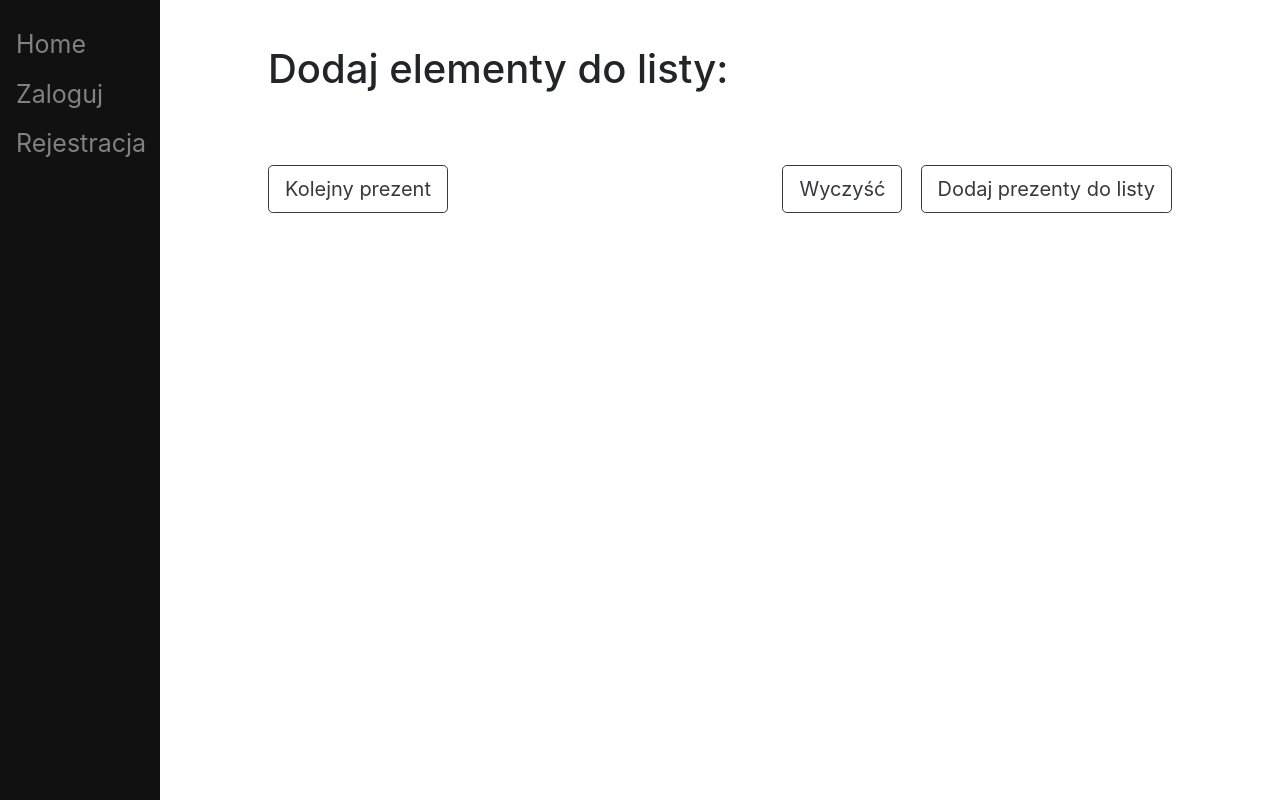
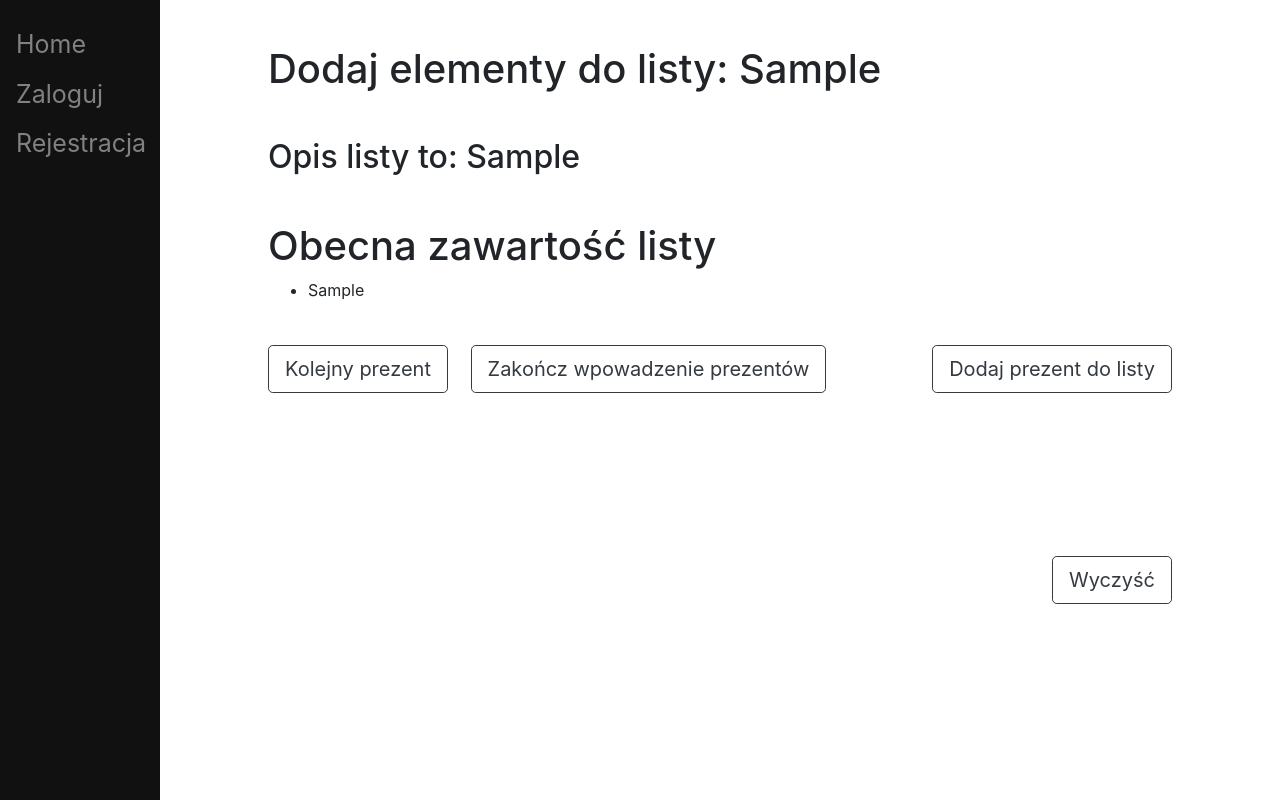
Before and after one commit to cninja5/AplikacjaWebowa, a Django app: page /addPresents/1/ in a window 1280 px wide. Run offline with Django 4.2, Linux system fonts and the light colour scheme; tables that the repository leaves empty hold one stand-in row (values such as "Sample post").

Commit message:
Dodawanie list prezentów oraz wielu prezentów w liście

```diff
--- a/WishLists/templates/addPresentsToList.html
+++ b/WishLists/templates/addPresentsToList.html
@@ -2,7 +2,19 @@
 
 {% block content %}
     <div class="form-container">
-        <h1 class="witaj">Dodaj elementy do listy:</h1>
+        <h1 class="witaj">Dodaj elementy do listy: {{ tytul }}</h1>
+        <h2 class="witaj">Opis listy to: {{ opis }} </h2>
+        <h1>Obecna zawartość listy</h1>
+
+        {% if zawartosc_listy %}
+            <ul>
+                {% for prezent in zawartosc_listy %}
+                    <li>{{ prezent.nazwaPrezentu }}</li>
+                {% endfor %}
+            </ul>
+        {% else %}
+            <p>Lista jest obecnie pusta, dodaj prezenty.</p>
+        {% endif %}
 
         <form method="post" enctype="multipart/form-data" id="DodajPrezentDoListyForm">
             {% csrf_token %}
@@ -12,19 +24,23 @@
             </div>
 
             <button type="button" class="btn btn-outline-dark btn-lg createListForm" onclick="addPresentField()">Kolejny prezent</button>
-            <button type="submit" class="btn btn-outline-dark btn-lg createListFormR" >Dodaj prezenty do listy</button>
+            <a href="/home/"><button type="button" class="btn btn-outline-dark btn-lg createListForm">Zakończ wpowadzenie prezentów</button></a>
+            <button type="submit" class="btn btn-outline-dark btn-lg createListFormR" >Dodaj prezent do listy</button>
             <button type="reset" class="btn btn-outline-dark btn-lg createListFormR">Wyczyść</button>
 
         </form>
     </div>
 
     <script>
+        var i = 1;
 
         function removePresentField(button) {
             button.parentNode.remove();
         }
 
         function addPresentField() {
+
+            if( i == 1){
                 const prezentyDiv = document.getElementById("prezenty");
                 const newField = document.createElement("div");
                 newField.innerHTML = `
@@ -35,6 +51,8 @@
 
                 prezentyDiv.appendChild(newField);
             }
+            i = 2;
+        }
 
 
     </script>
--- a/WishLists/views.py
+++ b/WishLists/views.py
@@ -21,8 +21,9 @@ def createList(request):
         form = ListyForm()
     return render(request, 'createList.html', {'form': form })
 
-def addPresents(request,idList):
+def addPresents(request, idList):
     list_object = get_object_or_404(Listy, pk=idList)
+    zawartosc_listy = ZawartoscListy.objects.filter(idListy=list_object)
 
     if request.method == 'POST':
         form = DodajPrezentDoListyForm(request.POST)
@@ -30,7 +31,9 @@ def addPresents(request,idList):
             new_prezent = form.save(commit=False)
             new_prezent.idListy = list_object
             new_prezent.save()
-#        return redirect('/addPresents')
+            # Możesz przekazać dodatkowe dane z obiektu Listy do szablonu
+            return render(request, 'addPresentsToList.html', {'form': DodajPrezentDoListyForm(), 'zawartosc_listy': zawartosc_listy, 'tytul': list_object.tytul, 'opis': list_object.opis})
     else:
         form = DodajPrezentDoListyForm()
-    return render(request, 'addPresentsToList.html', {'form': form })
+
+    return render(request, 'addPresentsToList.html', {'form': form, 'zawartosc_listy': zawartosc_listy, 'tytul': list_object.tytul, 'opis': list_object.opis})
--- a/static/css/style.css
+++ b/static/css/style.css
@@ -67,6 +67,7 @@
 .createListForm{
     margin-bottom: 15%;
     margin-top: 3%;
+    margin-right: 2%;
 }
 .createListFormR{
     margin-bottom: 15%;
```
Lines whose indentation alone changed are shown as unchanged.
